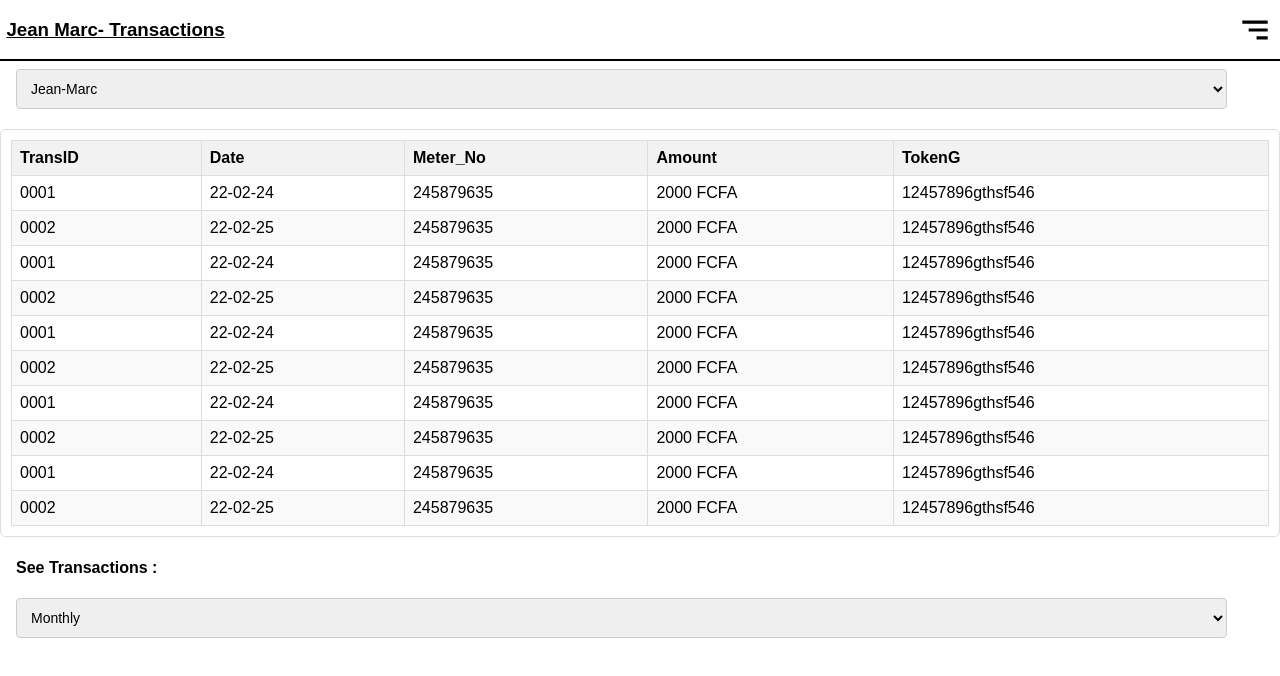
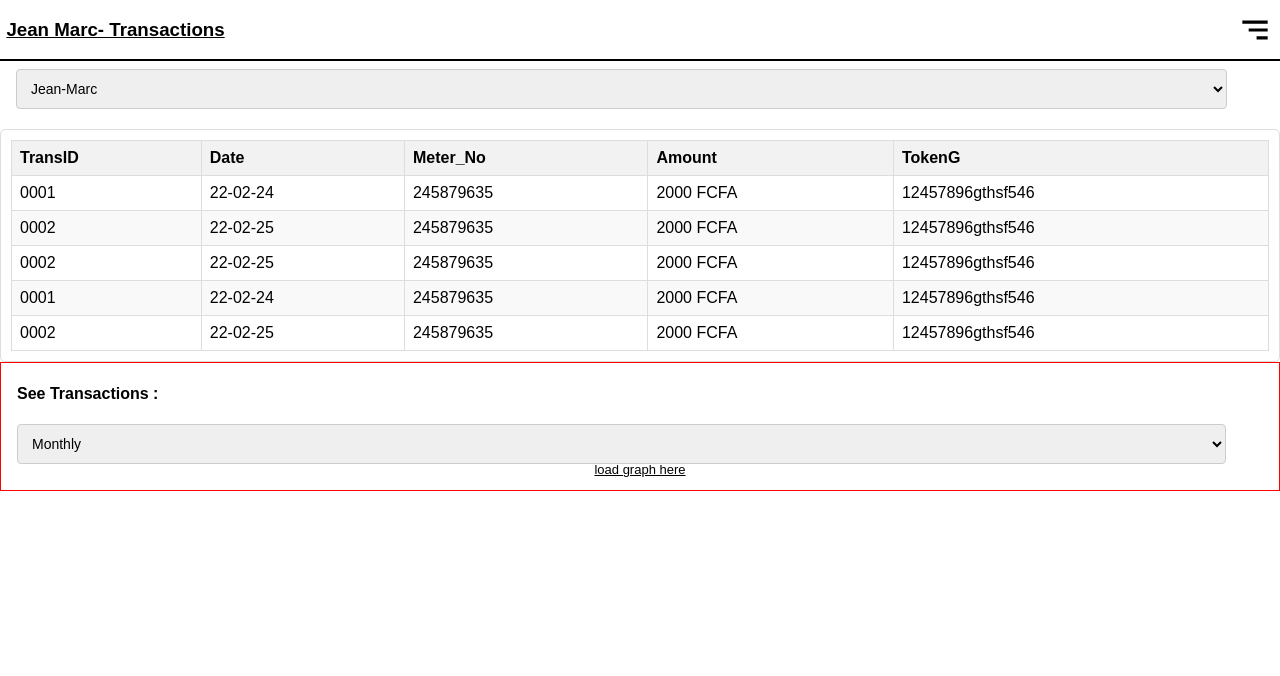
Before and after one commit to hydaline-code/solar_payment, a React (Create React App) app: page / in a window 1280 px wide. Shown: the top 676 px of the page. Built offline with nearby package versions, Linux system fonts and the light colour scheme; what chartjs-plugin-datalabels would draw is missing.

Commit message:
Add transaction functionalities

```diff
--- a/src/screens/TransactionPage.js
+++ b/src/screens/TransactionPage.js
@@ -7,23 +7,43 @@ const TransactionPage = () => {
 
   const [selectedUser, setSelectedUser] = useState("Jean-Marc");
 
+  const usersData = {
+    "Jean-Marc": [
+      { transId: "0001", date: "22-02-24", meterNo: "245879635", amount: "2000 FCFA", tokenG: "12457896gthsf546" },
+      { transId: "0002", date: "22-02-25", meterNo: "245879635", amount: "2000 FCFA", tokenG: "12457896gthsf546" },
+      { transId: "0002", date: "22-02-25", meterNo: "245879635", amount: "2000 FCFA", tokenG: "12457896gthsf546" },
+      { transId: "0001", date: "22-02-24", meterNo: "245879635", amount: "2000 FCFA", tokenG: "12457896gthsf546" },
+      { transId: "0002", date: "22-02-25", meterNo: "245879635", amount: "2000 FCFA", tokenG: "12457896gthsf546" },
+      // Add more rows as needed
+    ],
+    Jacques: [
+      { transId: "0003", date: "22-03-01", meterNo: "245879635", amount: "1500 FCFA", tokenG: "245879gfhdf546" },
+      { transId: "0004", date: "22-03-02", meterNo: "245879635", amount: "2500 FCFA", tokenG: "245879gfhdf546" },
+      { transId: "0001", date: "22-02-24", meterNo: "245879635", amount: "2000 FCFA", tokenG: "12457896gthsf546" },
+    { transId: "0002", date: "22-02-25", meterNo: "245879635", amount: "2000 FCFA", tokenG: "12457896gthsf546" },
+    { transId: "0001", date: "22-02-24", meterNo: "245879635", amount: "2000 FCFA", tokenG: "12457896gthsf546" },
+    { transId: "0002", date: "22-02-25", meterNo: "245879635", amount: "2000 FCFA", tokenG: "12457896gthsf546" },
+      // Add more rows as needed
+    ],
+  };
+
   const handleUserChange = (event) => {
     setSelectedUser(event.target.value);
   };
 
-  const transactions = [
-    { transId: "0001", date: "22-02-24", meterNo: "245879635", amount: "2000 FCFA", tokenG: "12457896gthsf546" },
-    { transId: "0002", date: "22-02-25", meterNo: "245879635", amount: "2000 FCFA", tokenG: "12457896gthsf546" },
-    { transId: "0001", date: "22-02-24", meterNo: "245879635", amount: "2000 FCFA", tokenG: "12457896gthsf546" },
-    { transId: "0002", date: "22-02-25", meterNo: "245879635", amount: "2000 FCFA", tokenG: "12457896gthsf546" },
-    { transId: "0001", date: "22-02-24", meterNo: "245879635", amount: "2000 FCFA", tokenG: "12457896gthsf546" },
-    { transId: "0002", date: "22-02-25", meterNo: "245879635", amount: "2000 FCFA", tokenG: "12457896gthsf546" },
-    { transId: "0001", date: "22-02-24", meterNo: "245879635", amount: "2000 FCFA", tokenG: "12457896gthsf546" },
-    { transId: "0002", date: "22-02-25", meterNo: "245879635", amount: "2000 FCFA", tokenG: "12457896gthsf546" },
-    { transId: "0001", date: "22-02-24", meterNo: "245879635", amount: "2000 FCFA", tokenG: "12457896gthsf546" },
-    { transId: "0002", date: "22-02-25", meterNo: "245879635", amount: "2000 FCFA", tokenG: "12457896gthsf546" },
-    // Add more rows as needed
-  ];
+  // const transactions = [
+  //   { transId: "0001", date: "22-02-24", meterNo: "245879635", amount: "2000 FCFA", tokenG: "12457896gthsf546" },
+  //   { transId: "0002", date: "22-02-25", meterNo: "245879635", amount: "2000 FCFA", tokenG: "12457896gthsf546" },
+  //   { transId: "0001", date: "22-02-24", meterNo: "245879635", amount: "2000 FCFA", tokenG: "12457896gthsf546" },
+  //   { transId: "0002", date: "22-02-25", meterNo: "245879635", amount: "2000 FCFA", tokenG: "12457896gthsf546" },
+  //   { transId: "0001", date: "22-02-24", meterNo: "245879635", amount: "2000 FCFA", tokenG: "12457896gthsf546" },
+  //   { transId: "0002", date: "22-02-25", meterNo: "245879635", amount: "2000 FCFA", tokenG: "12457896gthsf546" },
+  //   { transId: "0001", date: "22-02-24", meterNo: "245879635", amount: "2000 FCFA", tokenG: "12457896gthsf546" },
+  //   { transId: "0002", date: "22-02-25", meterNo: "245879635", amount: "2000 FCFA", tokenG: "12457896gthsf546" },
+  //   { transId: "0001", date: "22-02-24", meterNo: "245879635", amount: "2000 FCFA", tokenG: "12457896gthsf546" },
+  //   { transId: "0002", date: "22-02-25", meterNo: "245879635", amount: "2000 FCFA", tokenG: "12457896gthsf546" },
+  //   // Add more rows as needed
+  // ];
 
   return (
     <div className="transaction-page">
@@ -53,7 +73,7 @@ const TransactionPage = () => {
             </tr>
           </thead>
           <tbody>
-            {transactions.map((transaction, index) => (
+            {usersData[selectedUser].map((transaction, index) => (
               <tr key={index}>
                 <td>{transaction.transId}</td>
                 <td>{transaction.date}</td>
@@ -65,16 +85,18 @@ const TransactionPage = () => {
           </tbody>
         </table>
       </div>
+<div className="loadtrans">
 
       <div className=" user-selection see-trans">
             <h4>See Transactions : </h4>
-        <select value={selectedUser} onChange={handleUserChange}>
+        <select className="className="filter-dropdown>
           <option value="">Monthly</option>
           <option value="Jacques">Weekly</option>
           {/* Add more users as needed */}
         </select>
+      </div>
 
-
+      <p>load graph here</p>
       </div>
     </div>
   );
--- a/src/styles/TransactionPage.css
+++ b/src/styles/TransactionPage.css
@@ -62,3 +62,33 @@ border-bottom: 2px solid black;
 .transactions-table tr:hover {
   background-color: #f1f1f1;
 }
+/* src/styles/TransactionPage.css */
+.footer-controls {
+  display: flex;
+  justify-content: space-between;
+  margin-top: 20px;
+}
+
+.contact-button {
+  padding: 10px 20px;
+  background-color: #007bff;
+  color: white;
+  border: none;
+  border-radius: 5px;
+  cursor: pointer;
+  transition: background-color 0.3s ease;
+}
+
+.contact-button:hover {
+  background-color: #0056b3;
+}
+
+.filter-dropdown {
+  padding: 8px;
+  border: 1px solid #ddd;
+  border-radius: 5px;
+}
+
+.loadtrans {
+  border: solid red 1px ;
+}
```
